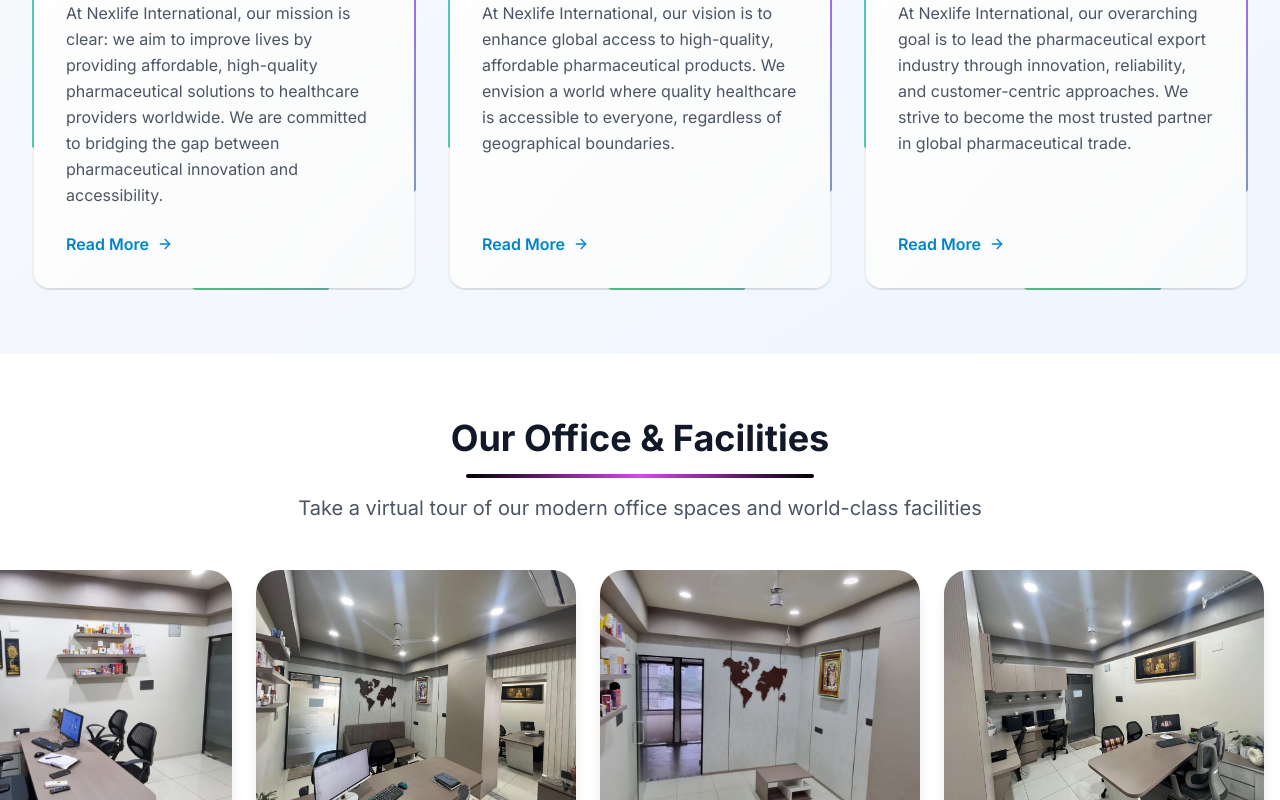
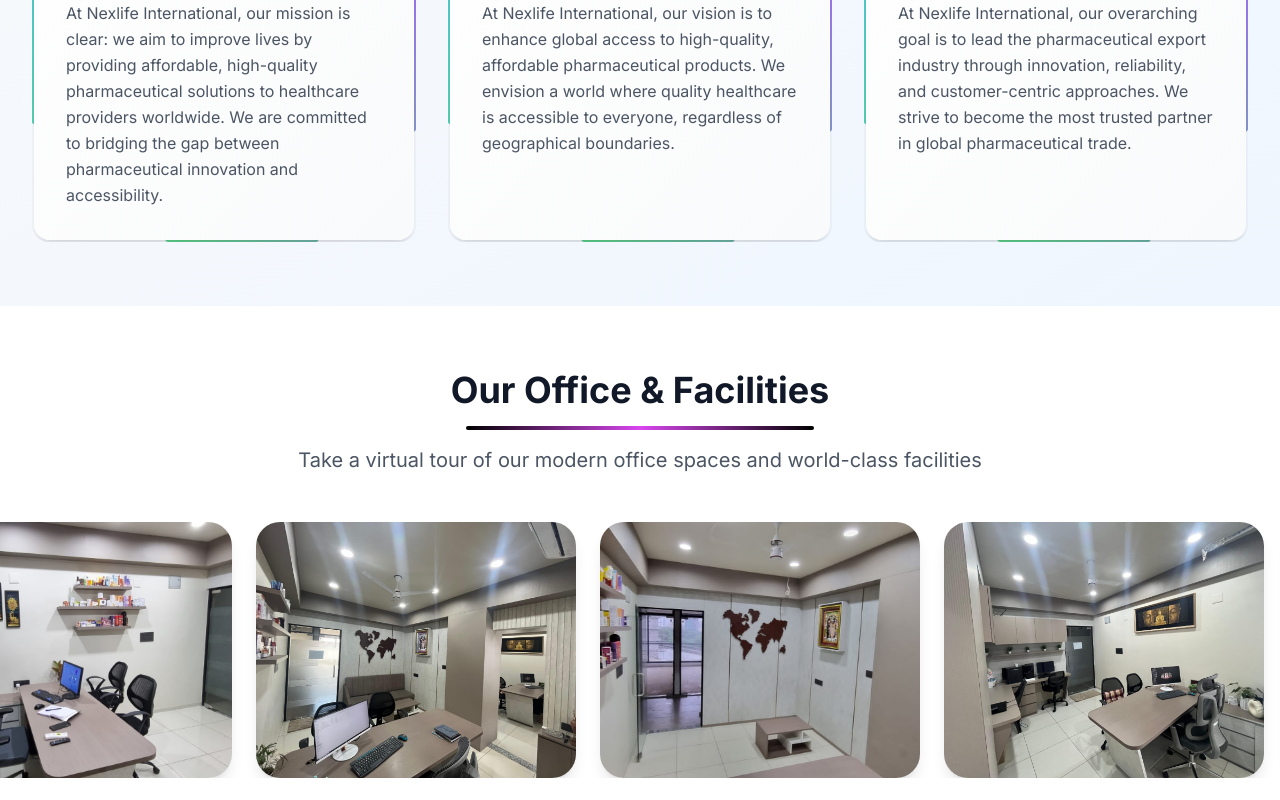
Before and after one commit to DevCadbury/Nexlife-, a React (Vite) app: page / in a window 1280 px wide. Shown: the part 4090-4890 px from the top of the page. Built offline with nearby package versions, Linux system fonts and the light colour scheme.

Commit message:
Update Home page and gitignore configuration

```diff
--- a/src/pages/Home.jsx
+++ b/src/pages/Home.jsx
@@ -1303,16 +1303,9 @@
                     <h3 className="text-2xl font-bold text-gray-900 dark:text-white mb-4">
                       {info.title}
                     </h3>
-                    <p className="text-gray-600 dark:text-gray-300 leading-relaxed mb-6 flex-1">
+                    <p className="text-gray-600 dark:text-gray-300 leading-relaxed flex-1">
                       {info.description}
                     </p>
-                    <motion.button
-                      whileHover={{ x: 5 }}
-                      className="text-primary-600 dark:text-primary-400 font-semibold hover:text-primary-700 dark:hover:text-primary-300 transition-colors duration-300 flex items-center group"
-                    >
-                      Read More
-                      <ArrowRight className="w-4 h-4 ml-2 group-hover:translate-x-1 transition-transform duration-300" />
-                    </motion.button>
                   </div>
                   <div className="absolute inset-0 bg-gradient-to-r from-transparent via-white/5 to-transparent opacity-0 group-hover:opacity-100 transition-opacity duration-500" />
                 </motion.div>
```
Also changed, not shown: 1 other file (tests, documents, lock files or other folders).
